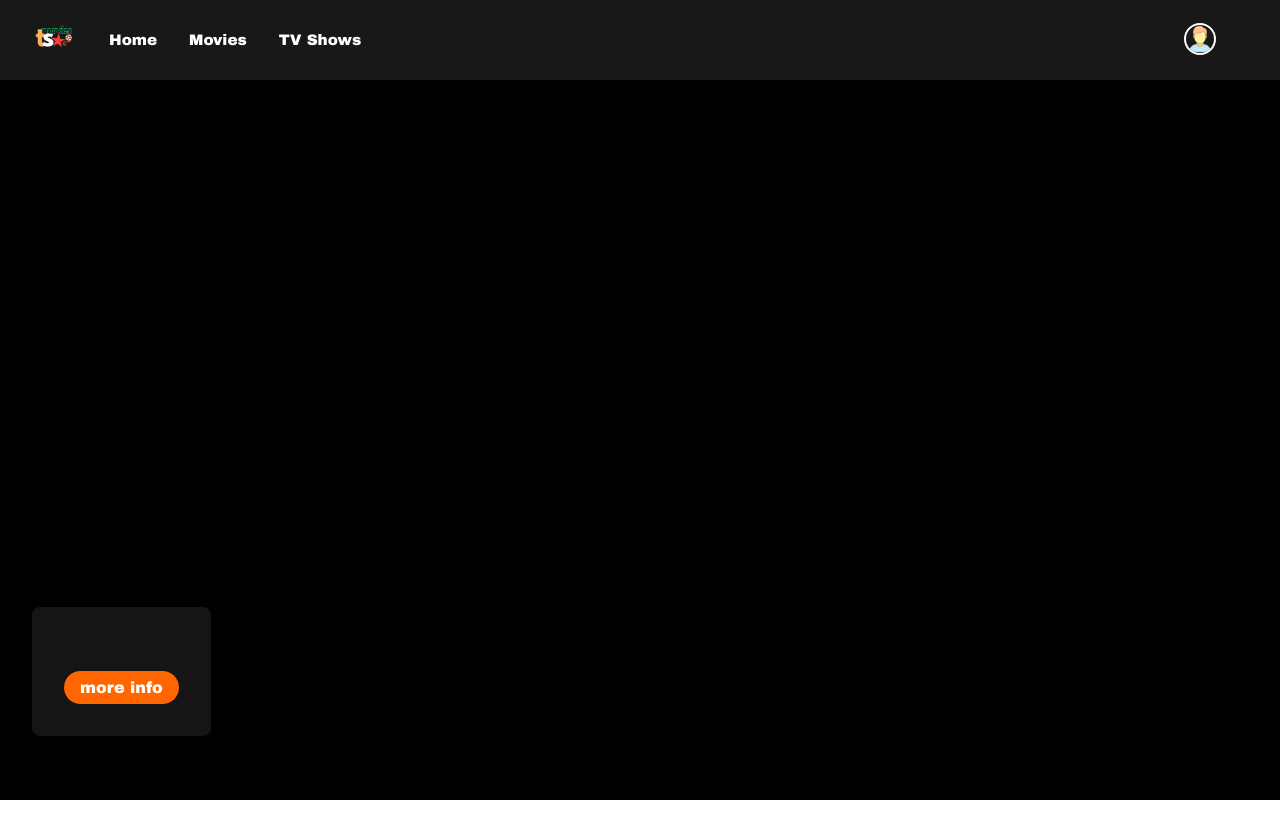
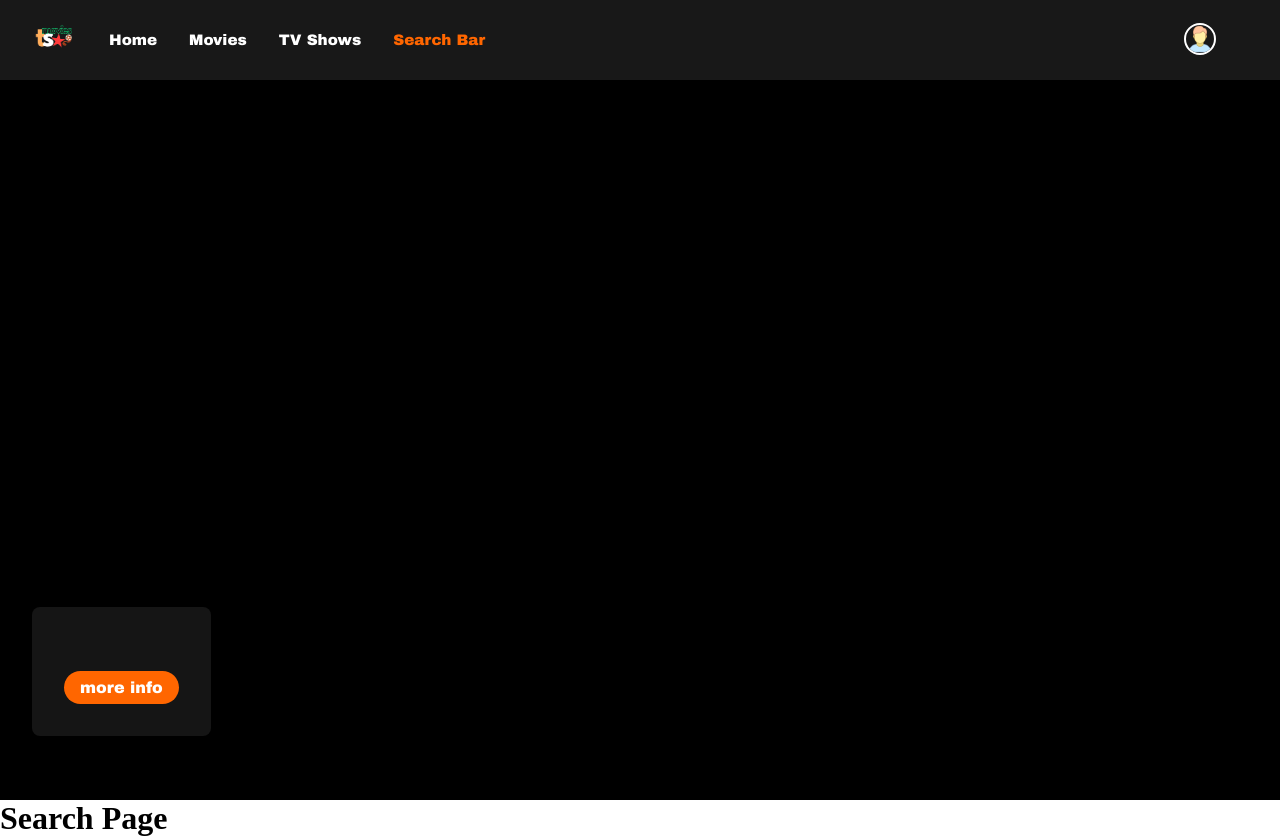
Before and after one commit to GeorgeMunday/netflix-clone, a React (Vite) app: page /searchbar in a window 1280 px wide. Before the commit the page ends 800 px from the top, so only its background shows below. Built offline with nearby package versions, Linux system fonts and the light colour scheme; no server answers.

Commit message:
added search bar page

```diff
--- a/src/App.tsx
+++ b/src/App.tsx
@@ -4,6 +4,7 @@ import Navbar from './components/Navbar';
 import Home from './pages/Home';
 import Movies from './pages/Movies';
 import TvShows from './pages/TvShows';
+import SearchBar from './pages/SearchBar';
 
 function App() {
 
@@ -14,7 +15,7 @@ function App() {
         <Route path="/" element={<Home />}/>
         <Route path="movies" element={<Movies />}/>
         <Route path="tvshows" element={<TvShows />}/>
-        <Route path="searchbar"></Route>
+        <Route path="searchbar" element={<SearchBar/>}></Route>
         <Route path="infomation"></Route>
       </Routes>
     </>
--- a/src/components/linksBar.tsx
+++ b/src/components/linksBar.tsx
@@ -2,7 +2,6 @@ import { useState} from 'react';
 import { NavLink } from 'react-router-dom';
 import logo from '../assets/logo.png';
 import user from '../assets/user.png';
-
 
 import {
   NavbarContainer,
@@ -35,6 +34,9 @@ const LinksBar = () => {
           <NavLink to="/tvshows" className={({ isActive }) => (isActive ? 'active' : '')}>
             TV Shows
           </NavLink>
+          <NavLink to="searchbar" className={({ isActive }) => (isActive ? 'active' : '')} onClick={() => setMenuOpen(false)}>
+              Search Bar
+          </NavLink>
         </NavLinks>
         <ProfileContainer>
           <ProfileIcon src={user} alt="User" />
@@ -48,6 +50,7 @@ const LinksBar = () => {
         <NavLink to="/" className={({ isActive }) => (isActive ? 'active' : '')} onClick={() => setMenuOpen(false)}>Home</NavLink>
         <NavLink to="/movies" className={({ isActive }) => (isActive ? 'active' : '')} onClick={() => setMenuOpen(false)}>Movies</NavLink>
         <NavLink to="/tvshows" className={({ isActive }) => (isActive ? 'active' : '')} onClick={() => setMenuOpen(false)}>TV Shows</NavLink>
+        <NavLink to="searchbar" className={({ isActive }) => (isActive ? 'active' : '')} onClick={() => setMenuOpen(false)}>Search Bar</NavLink>
         <CloseButton onClick={() => setMenuOpen(false)}>&times;</CloseButton>
         </BurgerMenuItems>
       </NavbarContainer>
--- /dev/null
+++ b/src/pages/SearchBar.tsx
@@ -0,0 +1,5 @@
+const SearchBar = () => {
+  return <h1>Search Page</h1>;
+};
+
+export default SearchBar;
```
